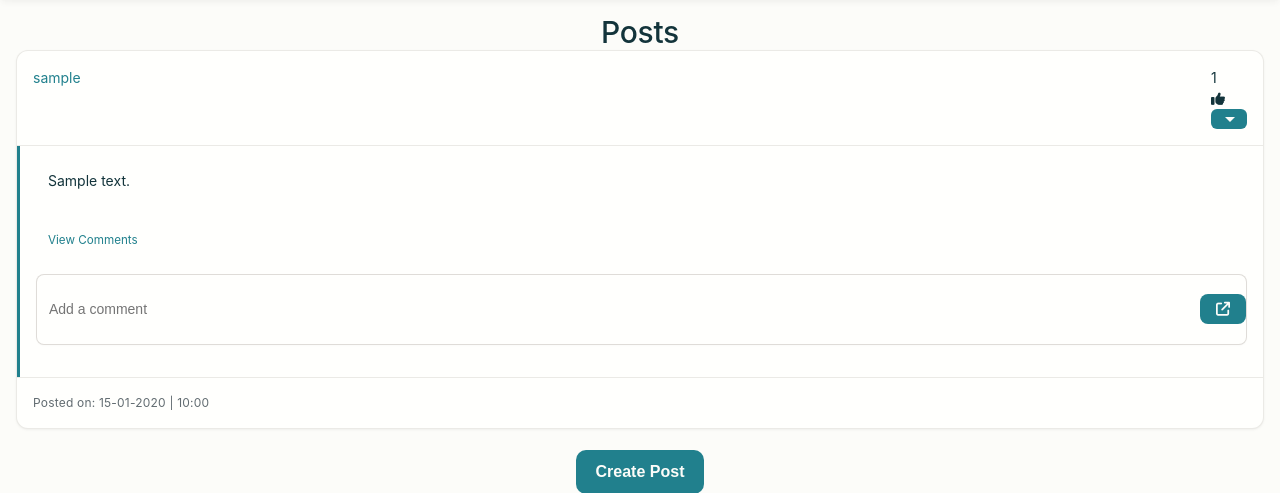
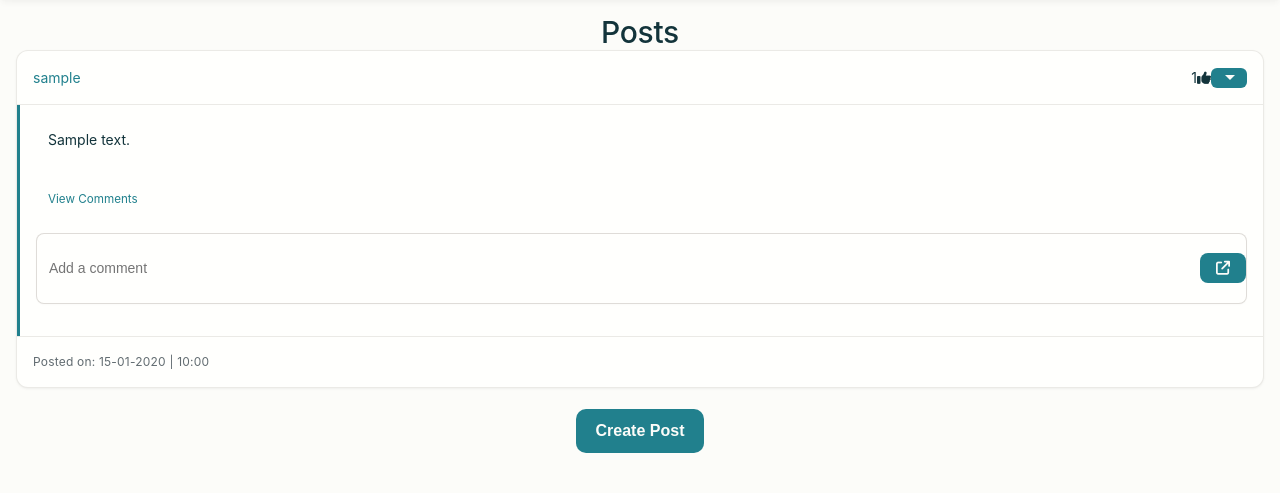
Before and after one commit to Arajit-Pati/SupraTrivia_blog_app, a Flask app: page / in a window 1280 px wide. Shown: the part 61-554 px from the top of the page. Run offline with Flask 3, Linux system fonts and the light colour scheme; a user stored in the database is signed in; tables that the repository leaves empty hold one stand-in row (values such as "Sample post"); some libraries are stand-ins or nearby versions; some web fonts are replaced.

Commit message:
aligns items

```diff
--- a/website/static/style.css
+++ b/website/static/style.css
@@ -612,6 +612,7 @@ select.form-control {
   padding: var(--space-16);
   display: flex;
   justify-content: space-between;
+  align-items: center;
   border-bottom: 1px solid var(--color-card-border-inner);
 }
 
--- a/website/templates/posts_div.html
+++ b/website/templates/posts_div.html
@@ -5,9 +5,9 @@
 <div id = "posts">
     {% for post in posts %}
         <div class="card">
-            <div class="card__header d-flex justify-content-between align-items-center">
+            <div class="card__header">
                 <a href="/posts/{{post.user.username}}">{{ post.user.username }}</a>
-                <div>
+                <div style="display: flex; justify-content: space-between; align-items: center;">
                     <span id="likes-count-{{post.id}}">{{ post.likes|length }}</span>
                     <div>
                     {% if user.id in post.likes|map(attribute="author")|list %}
@@ -32,14 +32,14 @@
                 <br>
                 <div class="collapse" id="comments-{{post.id}}">
                     <div class="card">
-                        <div class="card__body" id="comments-expanded-{{post.id}}">
-                            {% for comment in post.comments %}
-                                <div class="d-flex justify-content-between align-items-center">
+                        {% for comment in post.comments %}
+                            <div class="card__body" id="comments-expanded-{{post.id}}">
+                                <div style="display:flex; justify-content:space-between; align-items:center">
                                     <div class="card_text">
                                         <a href="/posts/{{comment.user.username}}">
                                         {{comment.user.username}}</a>: {{comment.text}}
                                     </div>
-                                    <div>
+                                    <div style="display:flex; justify-content:space-between; align-items:center">
                                         <small class="text_muted">{{comment.date_created}}</small>
                                         {% if user.id == comment.author or user.id == post.author %}
                                             <div style="position: relative">
@@ -51,8 +51,8 @@
                                         {% endif %}
                                     </div>
                                 </div>
-                            {% endfor %}
-                        </div>
+                            </div>
+                        {% endfor %}
                     </div>
                 </div>
 
```
